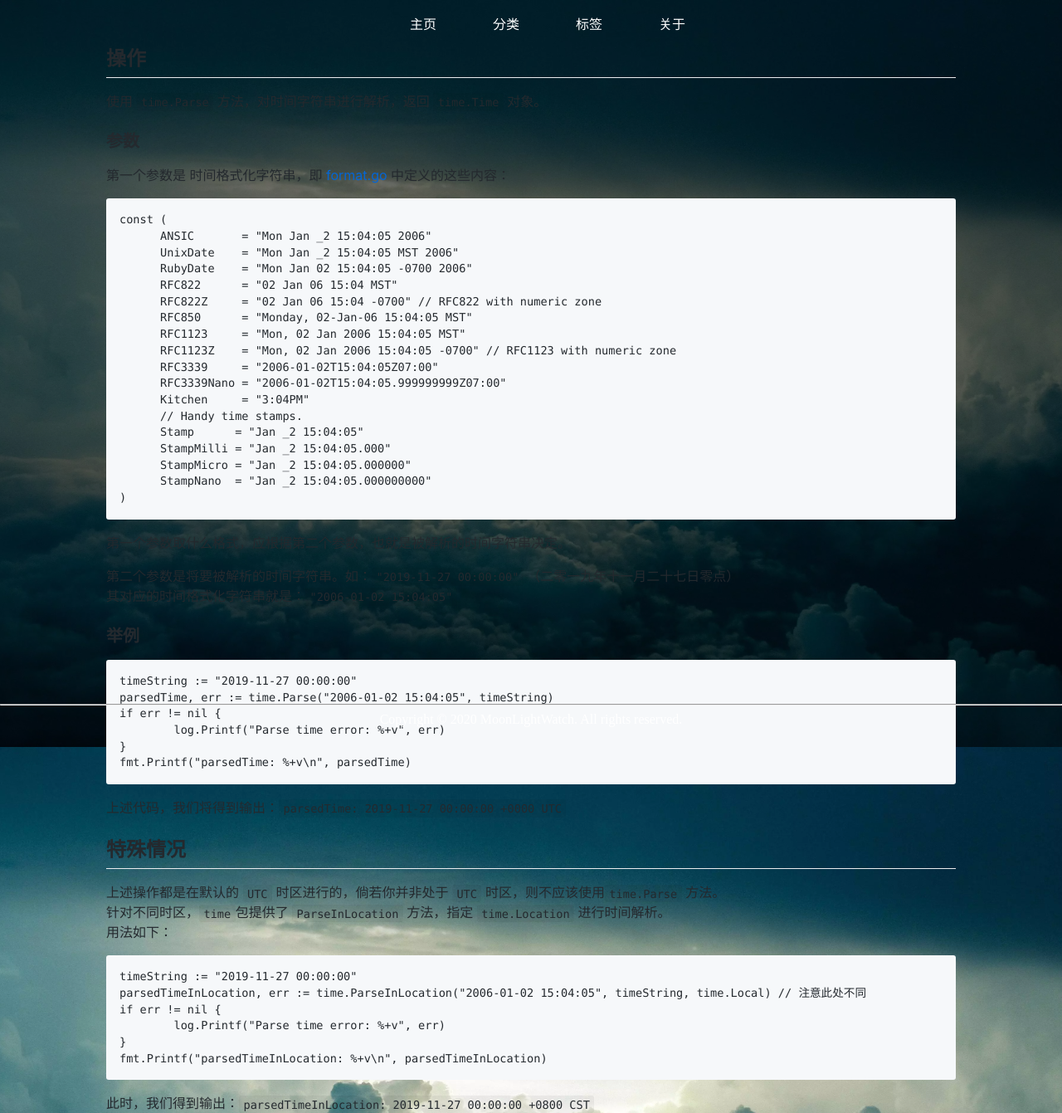
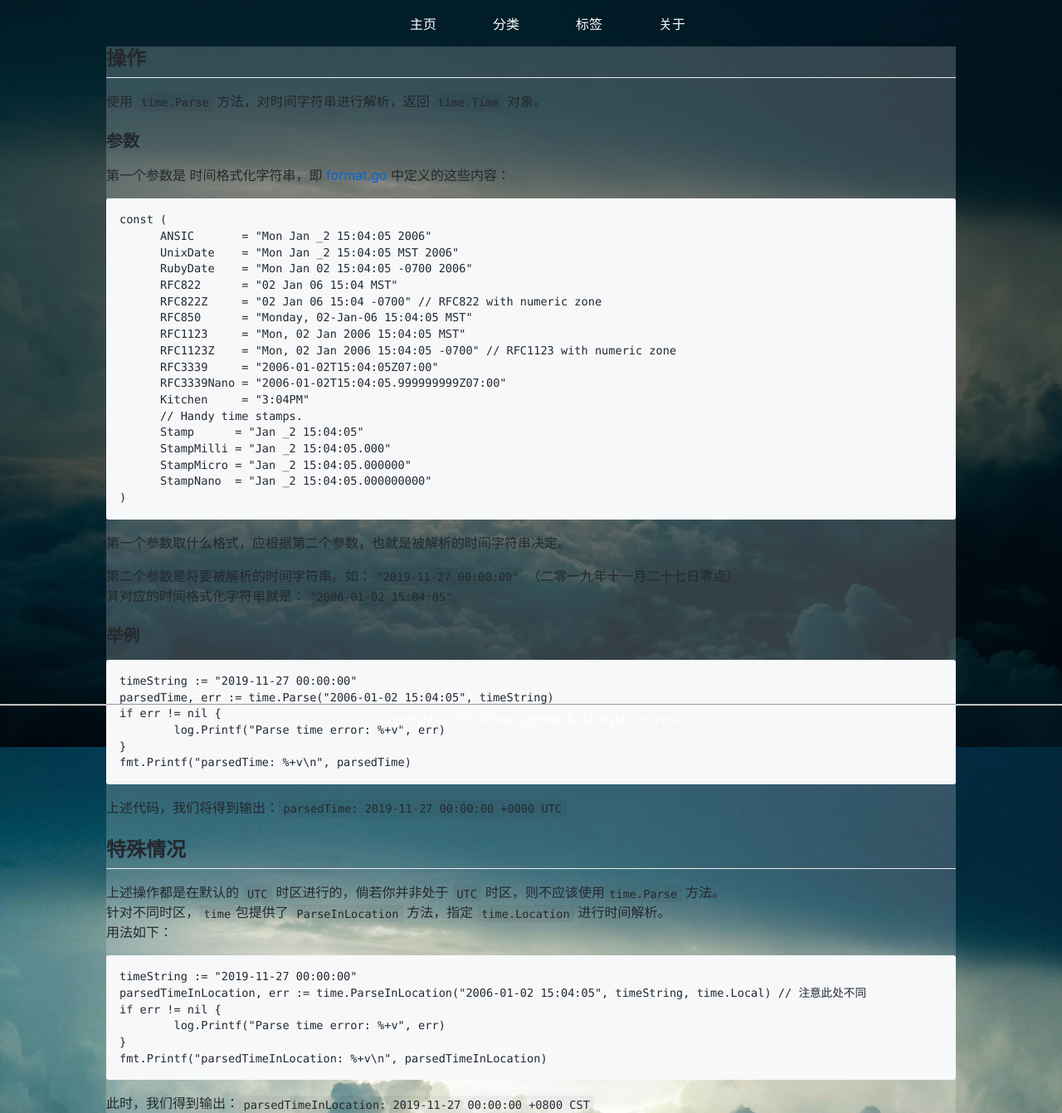
Before and after one commit to moonlightwatch/moonlightwatch.github.io, a Jekyll site: the page built from _posts/2020-09-09-Golang解析时间字符串.md, in a window 1280 px wide. Shown: the whole page at 83% size. Built offline with Jekyll 4.4.1, drawn with Linux system fonts in a browser that asks for light colours.

Commit message:
update backcolor

```diff
--- a/assets/css/md.css
+++ b/assets/css/md.css
@@ -1,7 +1,9 @@
 .markdown-body{
     text-align: left;
-    width: 80%;
+    width: auto;
+    max-width: 80%;
     margin: auto;
+    background-color: rgba(255, 255, 255, 0.2);
 }
 
 .markdown-body .octicon {
```
